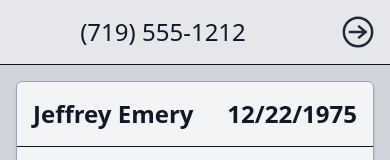
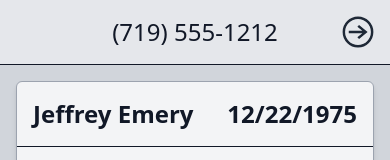
Before and after one commit to JeffEmery/caller-info, a Next.js app: page / in a window 390 px wide. Shown: the top 160 px of the page. Built offline with nearby package versions, Linux system fonts and the light colour scheme.

Commit message:
center phone number in header

```diff
--- a/pages/index.js
+++ b/pages/index.js
@@ -43,7 +43,7 @@ export default function Home() {
             {/* section */}
             <div className="flex flex-nowrap">
                 <div className="flex flex-grow justify-center items-center bg-gray-200 dark:bg-gray-500">
-                    <h1 className="text-2xl text-gray-900 font-normal sm:text-3xl lg:text-4xl dark:text-gray-100">
+                    <h1 className="pl-16 text-2xl text-gray-900 font-normal sm:text-3xl lg:text-4xl dark:text-gray-100">
                         (719) 555-1212
                     </h1>
                     {/* <input
```
